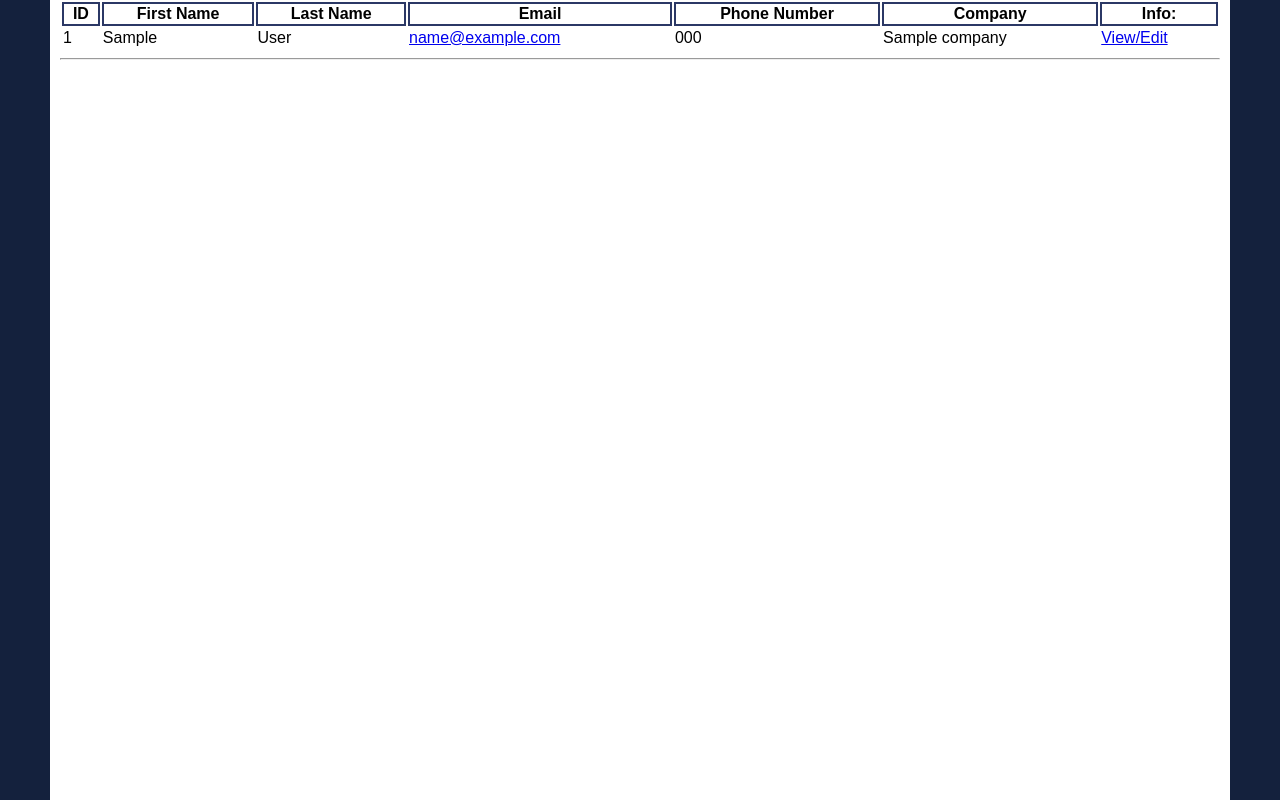
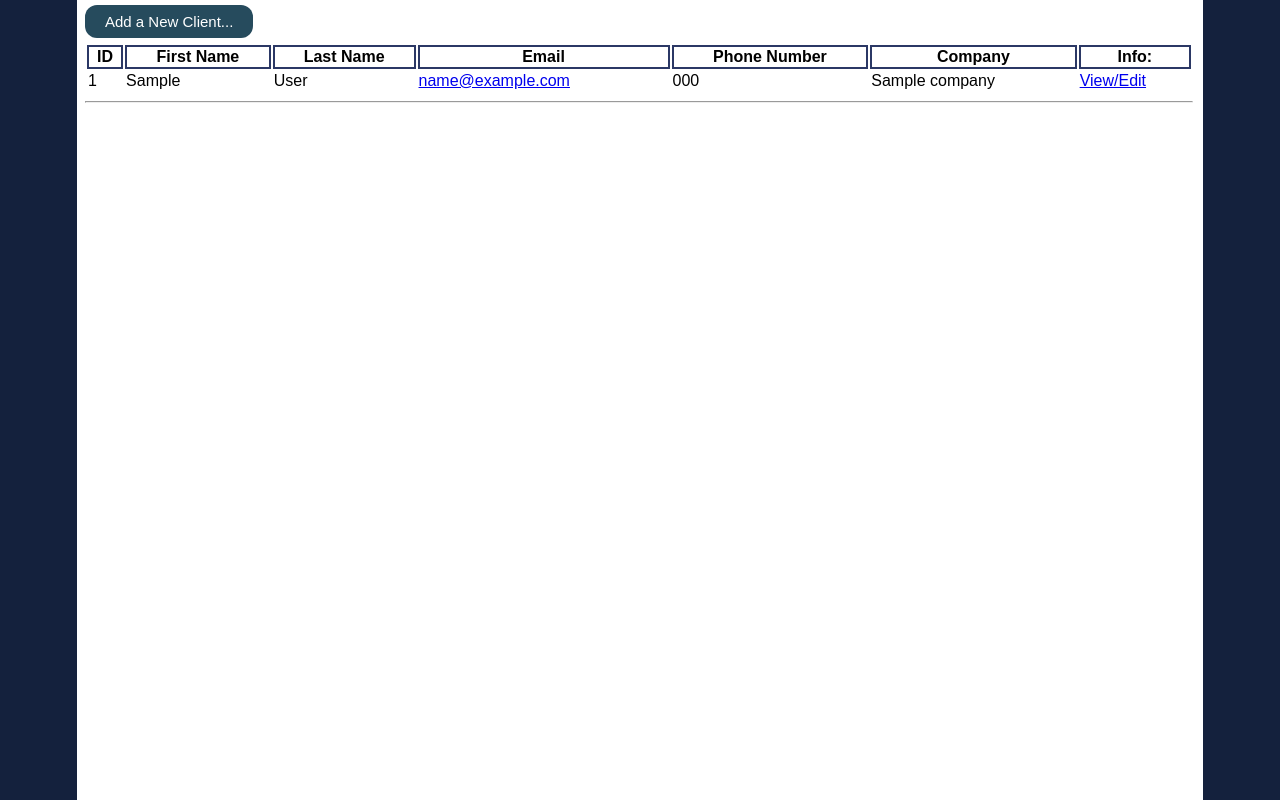
Before and after one commit to AvijotGirn/CRM-Application, a Django app: template AppCRM/templates/clients.html in a window 1280 px wide. Shown: the part 138-938 px from the top of the page. Run offline with Django 4.2, Linux system fonts and the light colour scheme; the template is opened without the code that fills it: most values are stand-ins (such as "Sample title", 1, 10 or a date in 2020).

Commit message:
Fixed Issue with HTML/CSS not loading after making changes (CTRL+F5 on Page). "Saving Changes" to client information now works, updates DB correctly. Working on "Add Client" button functionality now.

```diff
--- a/AppCRM/templates/base.html
+++ b/AppCRM/templates/base.html
@@ -26,8 +26,8 @@
   <div class="outer">
     <div class="left-bar"></div>
     <div class="container">{% block content %} {% endblock %}</div>
+    <div class="right-bar"></div>
   {% block js %}{% endblock %}
-    <div class="right-bar"></div>
   </div>
 </body>
 </html>
--- a/AppCRM/templates/clientinfo.html
+++ b/AppCRM/templates/clientinfo.html
@@ -2,7 +2,7 @@
 {% load static %}
 {% block header_title %}Client Information: {{ client.first_name }} {{ client.last_name }}{% endblock %}
 
-<!-- {% block css %}<link rel="stylesheet" href="{% static 'css/clientstyles.css' %}" type="text/css">{% endblock %} -->
+{#{% block css %}<link rel="stylesheet" href="{% static 'css/clientstyles.css' %}" type="text/css">{% endblock %}#}
 {% block content %}
     <h1>ADD ADMIN PRIVILEGES</h1>
     <p>
--- a/AppCRM/templates/clients.html
+++ b/AppCRM/templates/clients.html
@@ -1,9 +1,12 @@
 {% extends "base.html" %}
 {% load static %}
+{% block css %}<link rel="stylesheet" href="{% static 'css/clientstyles.css' %}" type="text/css">{% endblock %}
 {% block header_title %}Clients{% endblock %}
 
-{% block css %}<link rel="stylesheet" href="{% static 'css/clientstyles.css' %}" type="text/css">{% endblock %}
 {% block content %}
+    <div class="button-div">
+        <button class="add-button"> Add a New Client...</button>
+    </div>
     <table>
         <th>ID</th>
         <th>First Name</th>
--- a/AppCRM/templates/home.html
+++ b/AppCRM/templates/home.html
@@ -1,9 +1,11 @@
 {% extends "base.html" %}
 {% load static %}
+{% block css %} <link rel="stylesheet" href="{% static 'css/homestyles.css' %}" type="text/css"> {% endblock %}
 {% block header_title %}Home{% endblock %}
-{% block css %} <link rel="stylesheet" href="{% static 'css/homestyles.css' %}" type="text/css"> {% endblock %}
+
 
 {% block content %}
+    <div class="homediv">
         <h3>
             Welcome to the CRM Application. In this application, you can view information about any <b>Clients</b> correlated
             with your business. You will have the ability to contact the customer via email or use the provided phone
@@ -16,4 +18,6 @@
             regarding the client:
         </p>
     <p>First Name<br>Last Name<br>Email<br>Phone Number<br>Company Name</p>
+    </div>
+
 {% endblock %}
--- a/static/css/basestyles.css
+++ b/static/css/basestyles.css
@@ -42,11 +42,14 @@ nav ul li a:hover {
 }
 
 .left-bar, .right-bar {
-    width: 50px;
+    width: 80px;
     background-color: #14213D;
 }
 
 .container {
-    padding: 0 10px;
+    padding-left: 8px;
+    padding-right: 10px;
     flex-grow: 1;
+    height: 100%;
+    width: 90%;
 }
--- a/static/css/clientstyles.css
+++ b/static/css/clientstyles.css
@@ -10,7 +10,16 @@
     width: 100%;
 }
 
-.container .add-button {
-    position: absolute;
-    margin-top: 10px;
+.button-div {
+    padding-top: 5px;
+    padding-bottom: 5px;
 }
+
+.add-button {
+    border: none;
+    background-color: #264b5d;
+    color: white;
+    font-size: 15px;
+    border-radius: 12px;
+    padding: 8px 20px;
+}
--- a/static/css/homestyles.css
+++ b/static/css/homestyles.css
@@ -1,3 +1,7 @@
 .container h3 {
     text-align: center;
 }
+
+.container .homediv{
+    width: 100%;
+}
--- a/static/js/clientinfo.js
+++ b/static/js/clientinfo.js
@@ -44,6 +44,7 @@ function saveChanges() {
     .then(response => response.json())
     .then(data => {
         console.log('Success:', data);
+        location.reload();
         toggleEdit();
     })
     .catch((error) => {
```
Also changed, not shown: db.sqlite3. Lines whose indentation alone changed are shown as unchanged.
